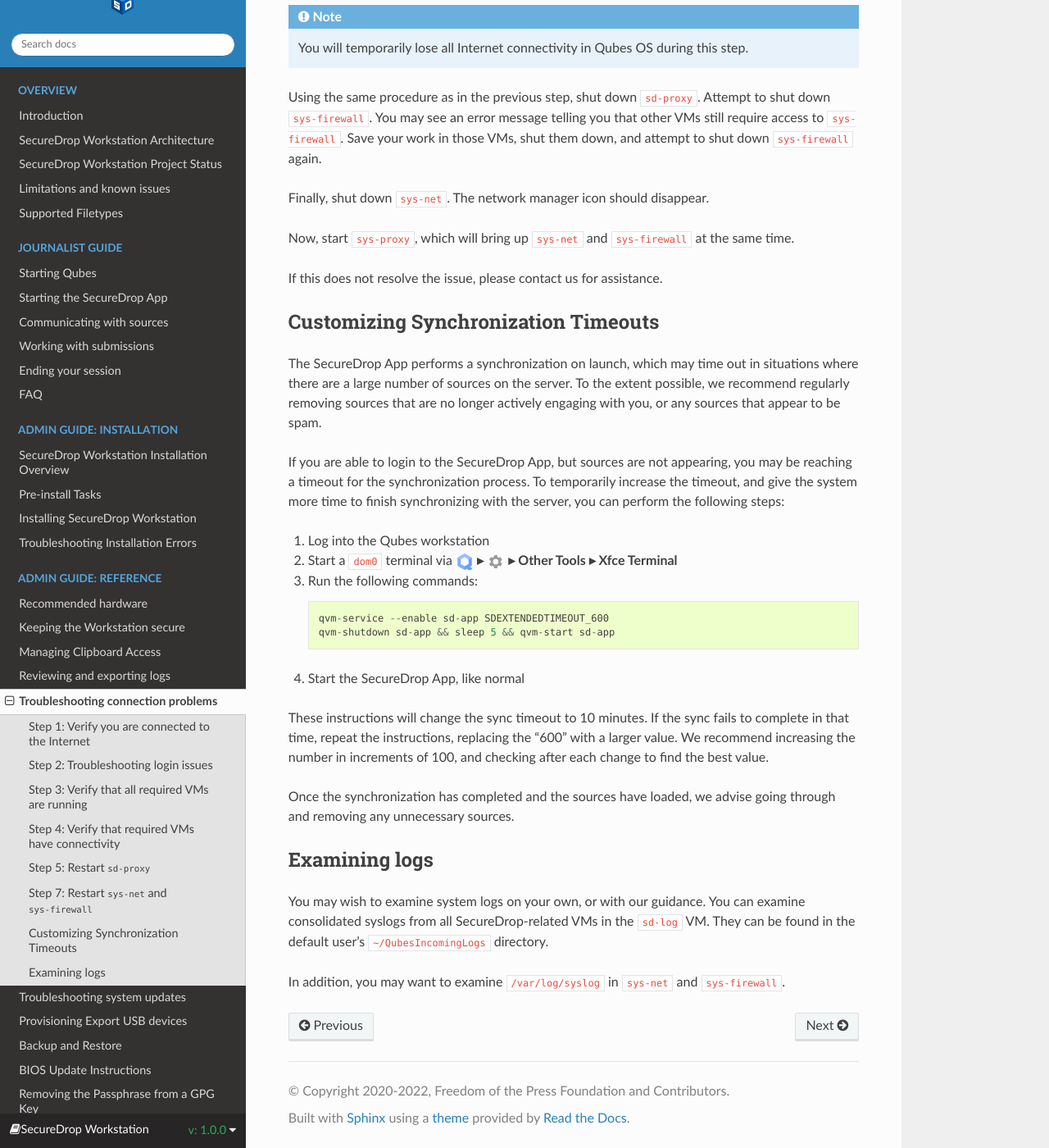
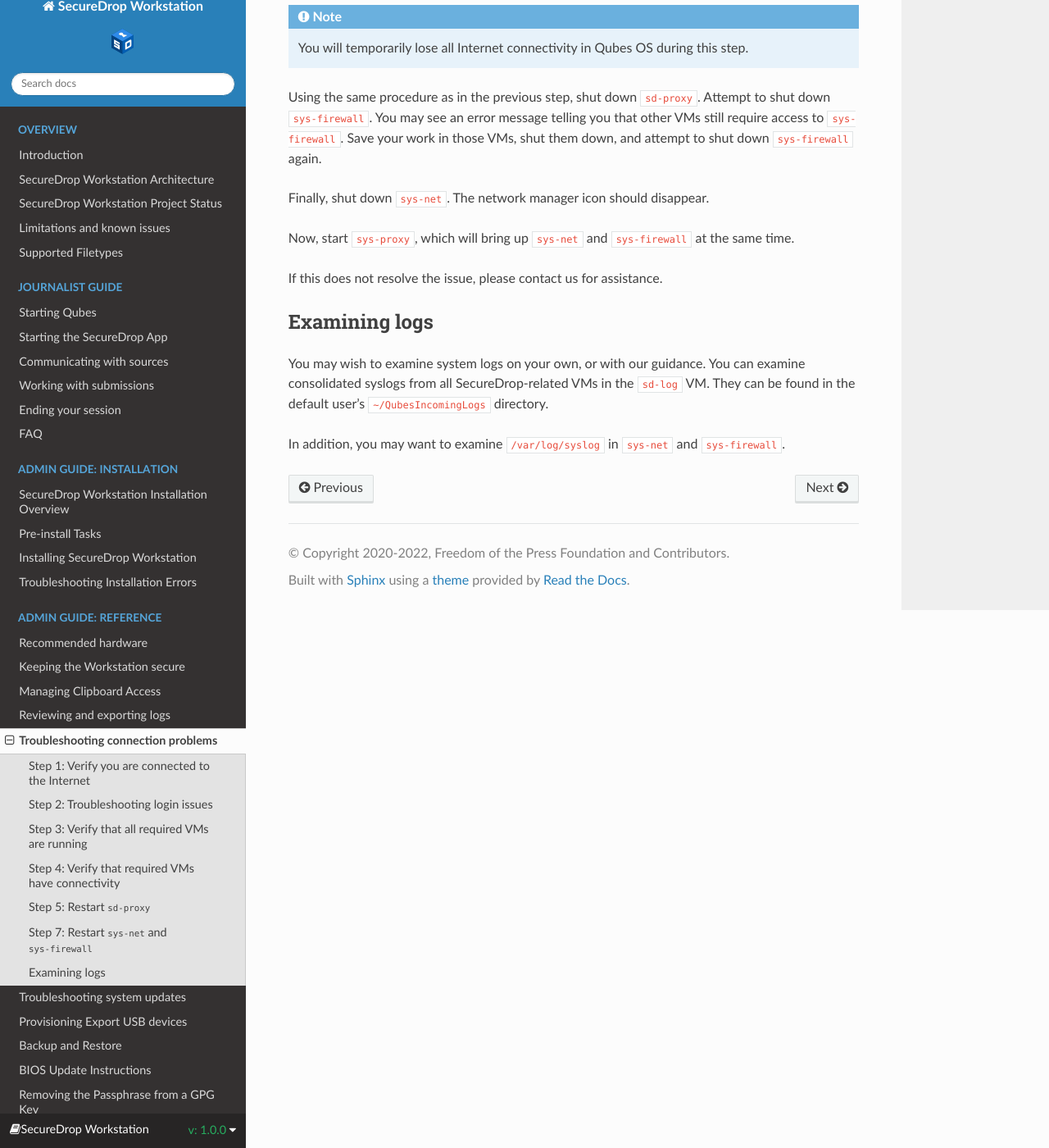
Before and after one commit to freedomofpress/securedrop-workstation-docs, a Sphinx documentation site: the page built from docs/admin/reference/troubleshooting_connection.rst, in a window 1280 px wide and 1400 px high, scrolled down 5554 px. Shown: the whole window at 82% size. Built offline with Sphinx 7.4.7 and the Read the Docs theme 3.1.0, drawn with Linux system fonts in a browser that asks for light colours.

Commit message:
Addressed various suggestions for improving App docs

```diff
--- a/docs/admin/reference/troubleshooting_connection.rst
+++ b/docs/admin/reference/troubleshooting_connection.rst
@@ -179,38 +179,6 @@
 
 If this does not resolve the issue, please contact us for assistance.
 
-Customizing Synchronization Timeouts
-~~~~~~~~~~~~~~~~~~~~~~~~~~~~~~~~~~~~
-
-The SecureDrop App performs a synchronization on
-launch, which may time out in situations where there are a large number of
-sources on the server. To the extent possible, we recommend regularly removing
-sources that are no longer actively engaging with you, or any sources that
-appear to be spam.
-
-If you are able to login to the SecureDrop App, but sources are not
-appearing, you may be reaching a timeout for the synchronization process.
-To temporarily increase the timeout, and give the system more time to
-finish synchronizing with the server, you can perform the following steps:
-
-1. Log into the Qubes workstation
-2. Start a ``dom0`` terminal via |qubes_menu| **▸** |qubes_menu_gear| **▸ Other Tools ▸ Xfce Terminal**
-3. Run the following commands::
-
-       qvm-service --enable sd-app SDEXTENDEDTIMEOUT_600
-       qvm-shutdown sd-app && sleep 5 && qvm-start sd-app
-
-4. Start the SecureDrop App, like normal
-
-These instructions will change the sync timeout to 10 minutes. If the sync
-fails to complete in that time, repeat the instructions, replacing the "600"
-with a larger value. We recommend increasing the number in increments
-of 100, and checking after each change to find the best value.
-
-Once the synchronization has completed and the sources have loaded, we advise
-going through and removing any unnecessary sources.
-
-
 Examining logs
 ~~~~~~~~~~~~~~
 You may wish to examine system logs on your own, or with our guidance. You can
--- a/docs/general/known_issues.rst
+++ b/docs/general/known_issues.rst
@@ -20,8 +20,7 @@
 Current known issues
 --------------------
 
-- Updates are slow due to the number of VMs involved, and due to some updates
-  being fetched over Tor. We have made improvements to the performance and reliability
+- Updates are slow due to the number of VMs involved. We have made improvements to the performance and reliability
   of the updater, and this work will continue.
 - Printing different file types is not as reliable yet as under Tails.
 - Printing of individual files inside an archived submission is not yet supported.
--- a/docs/journalist/faq.rst
+++ b/docs/journalist/faq.rst
@@ -158,8 +158,7 @@
 If the system has not been updated recently, the preflight updater will check
 for available security updates for all VMs used by SecureDrop Workstation,
 download, and apply them. This takes longer than for typical operating systems
-because of the number of VMs involved, and because some updates are performed
-over the Tor network.
+because of the number of VMs involved.
 
 These updates are essential to keep SecureDrop Workstation secure. Their speed
 is expected to be improved in subsequent releases of SecureDrop Workstation.
--- a/docs/journalist/sources.rst
+++ b/docs/journalist/sources.rst
@@ -51,8 +51,8 @@
 
 Compose a reply to the selected source in the text box at the bottom of the
 conversation view. Click the **Send** button or press "Ctrl+Enter" to send
-a reply. Any replies you did not send will be discarded when you exit the
-app.
+a reply. Any replies you did not send will be discarded when you move to a
+different conversation.
 
 |screenshot_send_reply|
 
--- a/docs/journalist/submissions.rst
+++ b/docs/journalist/submissions.rst
@@ -11,7 +11,7 @@
 
 To download a file, click the **Download** button. An animated spinner will
 indicate that the file is downloading, and a progress bar will indicate
-the download completion:
+the download's progress:
 
 |screenshot_file_downloading|
 
```
Also changed, not shown: docs/admin/install/install.rst (+6 -2 lines).
